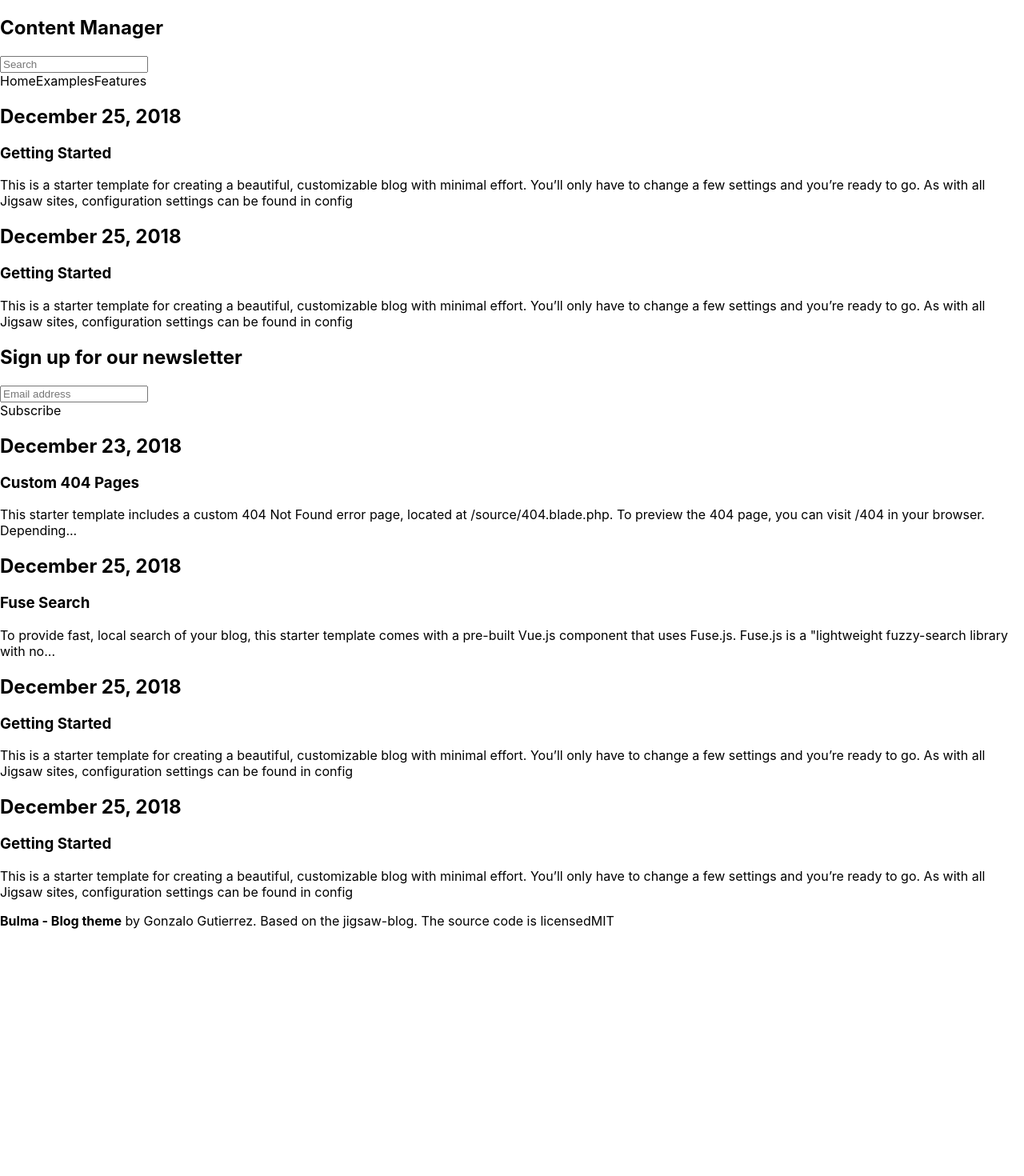
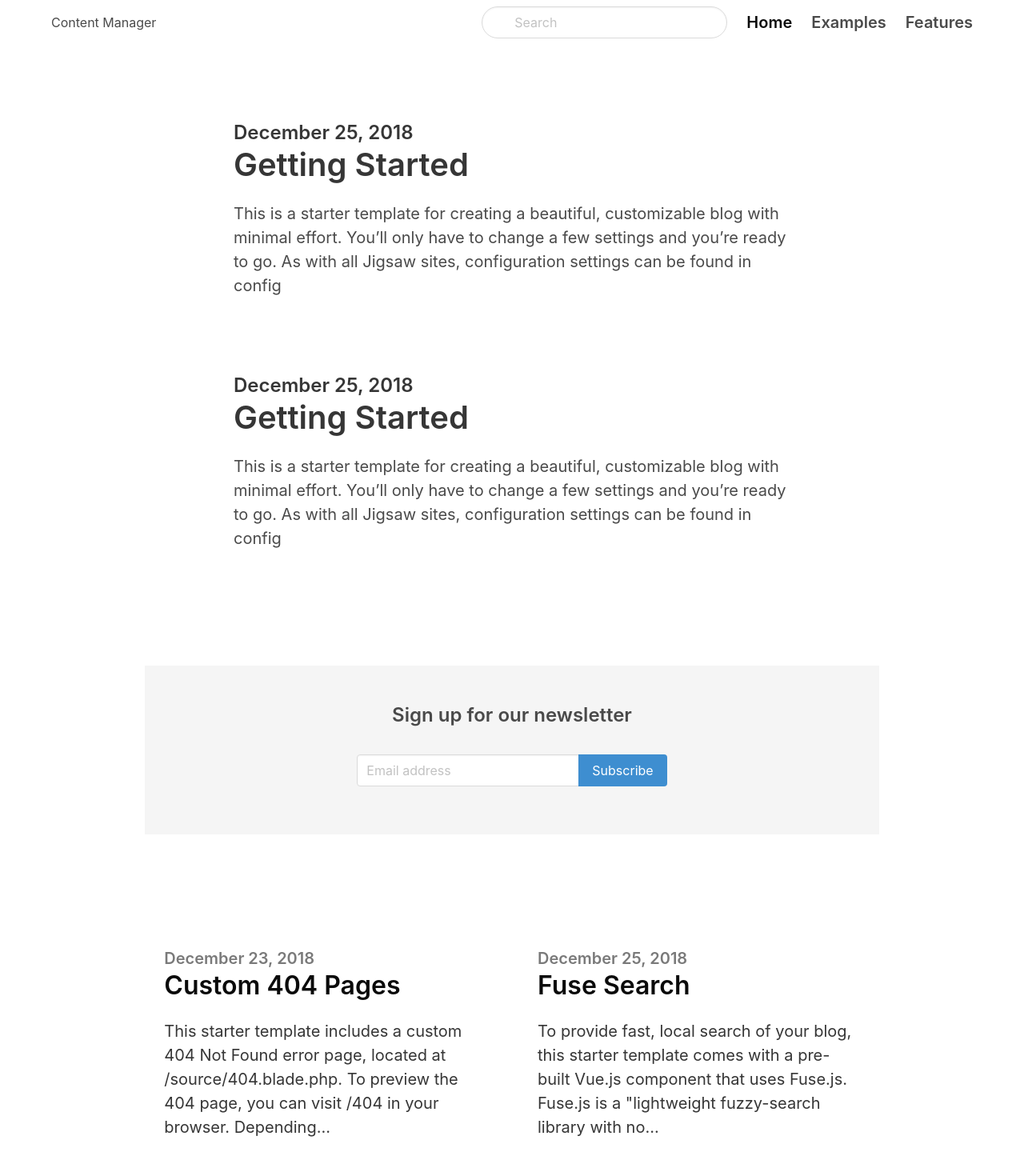
Before and after one commit to erikson-code/ProjetoOne, a Next.js app in the folder movie-app/: page / in a window 1280 px wide. Shown: the top 1470 px of the page at 80% size. Before the commit the page ends 1177 px from the top, so only its background shows below. Built offline with nearby package versions, Linux system fonts and the light colour scheme.

Commit message:
Install bulma and configure template

```diff
--- a/movie-app/package.json
+++ b/movie-app/package.json
@@ -8,6 +8,7 @@
     "start": "next start"
   },
   "dependencies": {
+    "bulma": "^0.9.2",
     "next": "10.1.2",
     "react": "17.0.2",
     "react-dom": "17.0.2"
--- a/movie-app/pages/index.js
+++ b/movie-app/pages/index.js
@@ -1,38 +1,38 @@
 import Head from 'next/head'
-
+import 'bulma/css/bulma.min.css'
 
 export default function Home() {
   return (
     <>
-        <nav class="navbar">
-        <div class="container">
-          <div class="navbar-brand">
-            <a class="navbar-item" href="../">
+        <nav className="navbar">
+        <div className="container">
+          <div className="navbar-brand">
+            <a className="navbar-item" href="../">
               <h1>Content Manager</h1>
             </a>
-            <span class="navbar-burger burger" data-target="navbarMenu">
+            <span className="navbar-burger burger" data-target="navbarMenu">
               <span></span>
               <span></span>
               <span></span>
             </span>
           </div>
-          <div id="navbarMenu" class="navbar-menu">
-            <div class="navbar-end">
-              <div class=" navbar-item">
-                <div class="control has-icons-left">
-                  <input class="input is-rounded" type="email" placeholder="Search" />
-                  <span class="icon is-left">
-                    <i class="fa fa-search"></i>
+          <div id="navbarMenu" className="navbar-menu">
+            <div className="navbar-end">
+              <div className=" navbar-item">
+                <div className="control has-icons-left">
+                  <input className="input is-rounded" type="email" placeholder="Search" />
+                  <span className="icon is-left">
+                    <i className="fa fa-search"></i>
                   </span>
                 </div>
               </div>
-              <a class="navbar-item is-active is-size-5 has-text-weight-semibold">
+              <a className="navbar-item is-active is-size-5 has-text-weight-semibold">
                 Home
               </a>
-              <a class="navbar-item is-size-5 has-text-weight-semibold">
+              <a className="navbar-item is-size-5 has-text-weight-semibold">
                 Examples
               </a>
-              <a class="navbar-item is-size-5 has-text-weight-semibold">
+              <a className="navbar-item is-size-5 has-text-weight-semibold">
                 Features
               </a>
             </div>
@@ -40,15 +40,15 @@ export default function Home() {
         </div>
       </nav>
 
-      <section class="hero ">
-        <div class="hero-body">
-          <div class="container">
-            <section class="section">
-              <div class="columns">
-                <div class="column is-8 is-offset-2">
-                  <div class="content is-medium">
-                    <h2 class="subtitle is-4">December 25, 2018</h2>
-                    <h1 class="title">Getting Started</h1>
+      <section className="hero ">
+        <div className="hero-body">
+          <div className="container">
+            <section className="section">
+              <div className="columns">
+                <div className="column is-8 is-offset-2">
+                  <div className="content is-medium">
+                    <h2 className="subtitle is-4">December 25, 2018</h2>
+                    <h1 className="title">Getting Started</h1>
                     <p>This is a starter template for creating a beautiful, customizable blog with minimal
                       effort. You’ll only have to change a few settings and you’re ready to go. As with all Jigsaw sites,
                       configuration settings can be found in config</p>
@@ -57,14 +57,14 @@ export default function Home() {
               </div>
             </section>
 
-            <div class="is-divider"></div>
+            <div className="is-divider"></div>
 
-            <section class="section">
-              <div class="columns">
-                <div class="column is-8 is-offset-2">
-                  <div class="content is-medium">
-                    <h2 class="subtitle is-4">December 25, 2018</h2>
-                    <h1 class="title">Getting Started</h1>
+            <section className="section">
+              <div className="columns">
+                <div className="column is-8 is-offset-2">
+                  <div className="content is-medium">
+                    <h2 className="subtitle is-4">December 25, 2018</h2>
+                    <h1 className="title">Getting Started</h1>
                     <p>This is a starter template for creating a beautiful, customizable blog with minimal
                       effort. You’ll only have to change a few settings and you’re ready to go. As with all Jigsaw sites,
                       configuration settings can be found in config</p>
@@ -78,20 +78,20 @@ export default function Home() {
         </div>
       </section>
 
-      <section class="section">
-        <div class="columns">
-          <div class="column is-10 is-offset-1">
-            <div class="container has-text-centered is-fluid">
-              <div class="hero is-light">
-                <div class="hero-body">
-                  <h2 class="title is-4">Sign up for our newsletter</h2>
-                    <div class="column is-6 is-offset-3">
-                      <div class="field has-addons has-addons-centered">
-                        <div class="control is-expanded">
-                          <input class="input " type="text" placeholder="Email address" />
+      <section className="section">
+        <div className="columns">
+          <div className="column is-10 is-offset-1">
+            <div className="container has-text-centered is-fluid">
+              <div className="hero is-light">
+                <div className="hero-body">
+                  <h2 className="title is-4">Sign up for our newsletter</h2>
+                    <div className="column is-6 is-offset-3">
+                      <div className="field has-addons has-addons-centered">
+                        <div className="control is-expanded">
+                          <input className="input " type="text" placeholder="Email address" />
                         </div>
-                        <div class="control">
-                          <a class="button is-info">
+                        <div className="control">
+                          <a className="button is-info">
                             Subscribe
                           </a>
                         </div>
@@ -104,26 +104,26 @@ export default function Home() {
         </div>
       </section>
 
-      <section class="hero ">
-        <div class="hero-body">
-          <div class="container">
+      <section className="hero ">
+        <div className="hero-body">
+          <div className="container">
 
-            <section class="section">
-              <div class="columns is-variable is-8">
-                <div class="column is-5 is-offset-1 ">
-                  <div class="content is-medium">
-                    <h2 class="subtitle is-5 has-text-grey">December 23, 2018</h2>
-                    <h1 class="title has-text-black is-3">Custom 404 Pages</h1>
-                    <p class="has-text-dark">This starter template includes a custom 404 Not Found error page, located at
+            <section className="section">
+              <div className="columns is-variable is-8">
+                <div className="column is-5 is-offset-1 ">
+                  <div className="content is-medium">
+                    <h2 className="subtitle is-5 has-text-grey">December 23, 2018</h2>
+                    <h1 className="title has-text-black is-3">Custom 404 Pages</h1>
+                    <p className="has-text-dark">This starter template includes a custom 404 Not Found error page, located at
                       /source/404.blade.php.
                       To preview the 404 page, you can visit /404 in your browser. Depending...</p>
                   </div>
                 </div>
-                <div class="column is-5">
-                  <div class="content is-medium">
-                    <h2 class="subtitle is-5 has-text-grey">December 25, 2018</h2>
-                    <h1 class="title has-text-black is-3">Fuse Search</h1>
-                    <p class="has-text-dark">To provide fast, local search of your blog, this starter template comes with a
+                <div className="column is-5">
+                  <div className="content is-medium">
+                    <h2 className="subtitle is-5 has-text-grey">December 25, 2018</h2>
+                    <h1 className="title has-text-black is-3">Fuse Search</h1>
+                    <p className="has-text-dark">To provide fast, local search of your blog, this starter template comes with a
                       pre-built Vue.js
                       component that uses Fuse.js. Fuse.js is a "lightweight fuzzy-search library with no...</p>
                   </div>
@@ -131,25 +131,25 @@ export default function Home() {
               </div>
             </section>
 
-            <div class="is-divider"></div>
+            <div className="is-divider"></div>
 
-            <section class="section">
-              <div class="columns is-variable is-8">
-                <div class="column is-5 is-offset-1">
-                  <div class="content is-medium">
-                    <h2 class="subtitle is-5 has-text-grey">December 25, 2018</h2>
-                    <h1 class="title has-text-black is-3">Getting Started</h1>
-                    <p class="has-text-dark">This is a starter template for creating a beautiful, customizable blog with
+            <section className="section">
+              <div className="columns is-variable is-8">
+                <div className="column is-5 is-offset-1">
+                  <div className="content is-medium">
+                    <h2 className="subtitle is-5 has-text-grey">December 25, 2018</h2>
+                    <h1 className="title has-text-black is-3">Getting Started</h1>
+                    <p className="has-text-dark">This is a starter template for creating a beautiful, customizable blog with
                       minimal
                       effort. You’ll only have to change a few settings and you’re ready to go. As with all Jigsaw sites,
                       configuration settings can be found in config</p>
                   </div>
                 </div>
-                <div class="column is-5">
-                  <div class="content is-medium">
-                    <h2 class="subtitle is-5 has-text-grey">December 25, 2018</h2>
-                    <h1 class="title has-text-black is-3">Getting Started</h1>
-                    <p class="has-text-dark">This is a starter template for creating a beautiful, customizable blog with
+                <div className="column is-5">
+                  <div className="content is-medium">
+                    <h2 className="subtitle is-5 has-text-grey">December 25, 2018</h2>
+                    <h1 className="title has-text-black is-3">Getting Started</h1>
+                    <p className="has-text-dark">This is a starter template for creating a beautiful, customizable blog with
                       minimal
                       effort. You’ll only have to change a few settings and you’re ready to go. As with all Jigsaw sites,
                       configuration settings can be found in config</p>
@@ -163,8 +163,8 @@ export default function Home() {
         </div>
       </section>
 
-      <footer class="footer">
-        <div class="content has-text-centered">
+      <footer className="footer">
+        <div className="content has-text-centered">
           <p>
             <strong>Bulma - Blog theme</strong> by <a href="https://gonzalojs.com">Gonzalo Gutierrez</a>. Based on the <a
               href="http://jigsaw-blog-staging.tighten.co/">jigsaw-blog</a>. The source code is licensed
```
Also changed, not shown: 1 other file (tests, documents, lock files or other folders).
